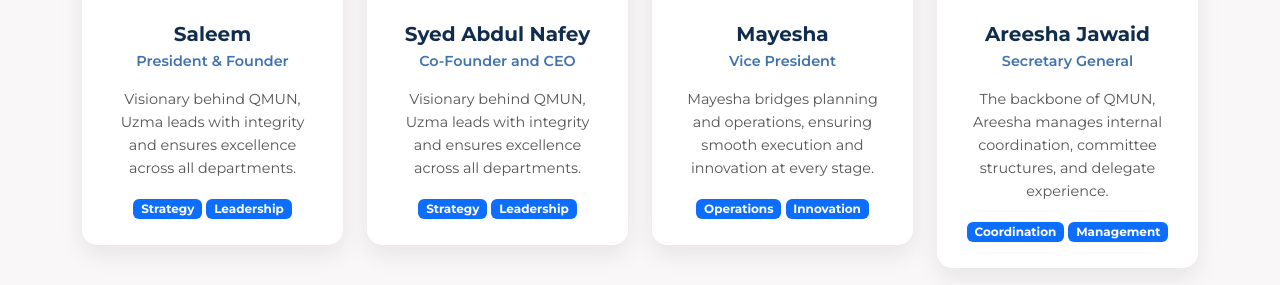
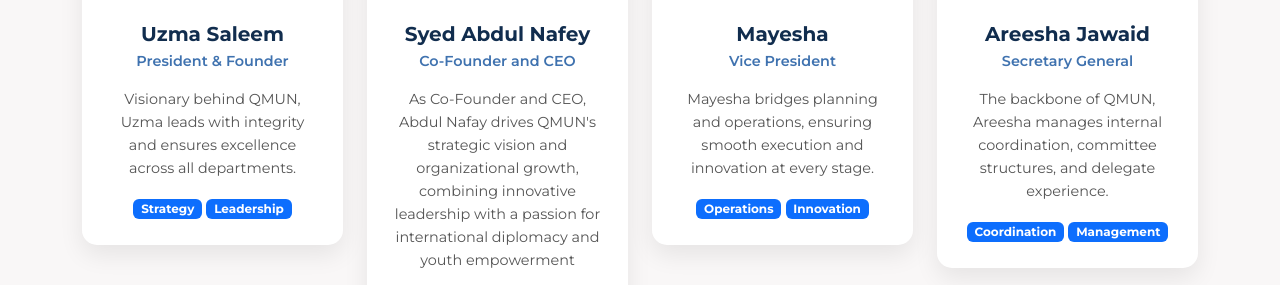
Before and after one commit to bilalsaeed10b/Qmun-Website, a plain HTML site: page our-team.html in a window 1280 px wide. Shown: the part 1173-1458 px from the top of the page. Drawn offline with nearby package versions, Linux system fonts and the light colour scheme.

Commit message:
Update our-team.html

```diff
--- a/our-team.html
+++ b/our-team.html
@@ -450,7 +450,7 @@
           <i class="fas fa-crown"></i>
         </div>
         <div class="card-body">
-          <h5 class="card-title"> Saleem</h5>
+          <h5 class="card-title">Uzma Saleem</h5>
           <p class="card-text">President & Founder</p>
           <p class="card-desc">Visionary behind QMUN, Uzma leads with integrity and ensures excellence across all departments.</p>
           <div class="mt-3">
@@ -469,7 +469,7 @@
         <div class="card-body">
           <h5 class="card-title">Syed Abdul Nafey</h5>
           <p class="card-text">Co-Founder and CEO</p>
-          <p class="card-desc">Visionary behind QMUN, Uzma leads with integrity and ensures excellence across all departments.</p>
+          <p class="card-desc">As Co-Founder and CEO, Abdul Nafay drives QMUN's strategic vision and organizational growth, combining innovative leadership with a passion for international diplomacy and youth empowerment</p>
           <div class="mt-3">
             <span class="badge bg-primary">Strategy</span>
             <span class="badge bg-primary">Leadership</span>
```
